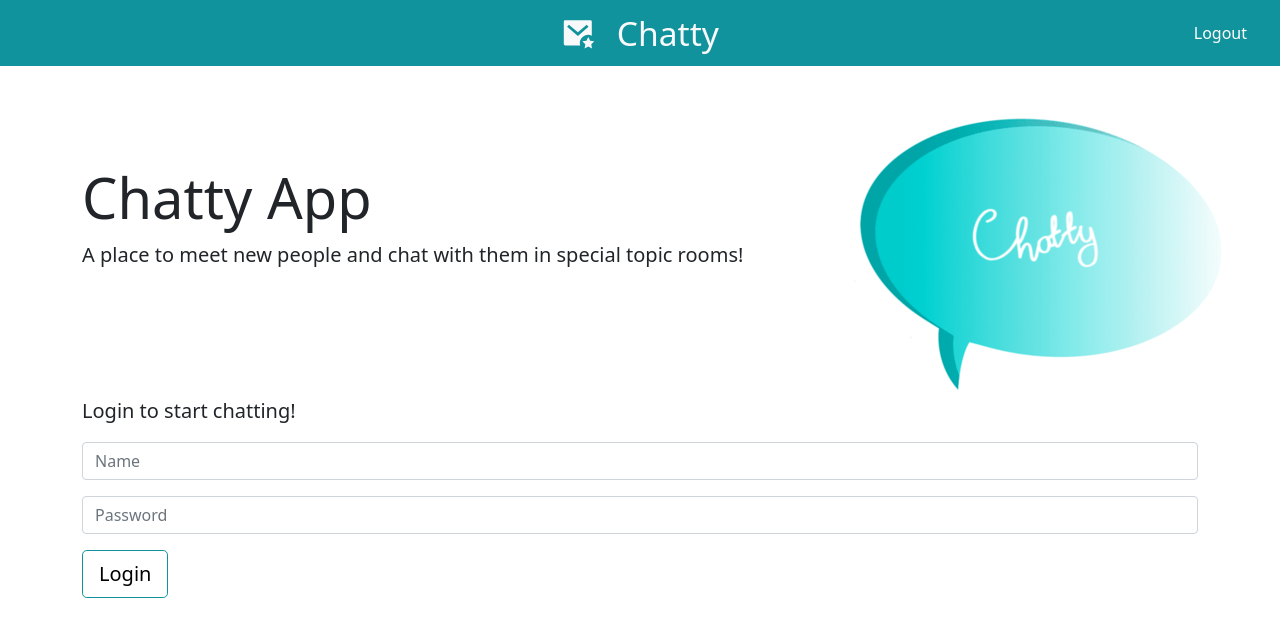
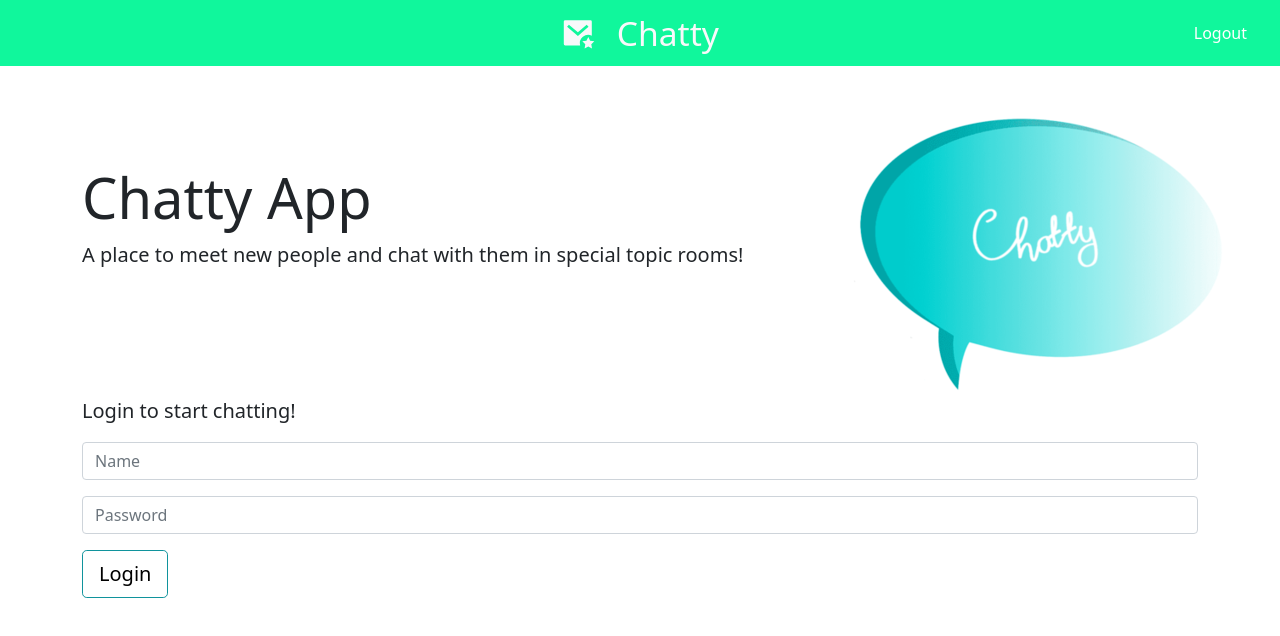
Before and after one commit to patrmus054/HYC-2021, a React (Create React App) app in the folder chat/: page /login in a window 1280 px wide. Shown: the top 636 px of the page. Built offline with nearby package versions, Linux system fonts and the light colour scheme.

Commit message:
test change

```diff
--- a/chat/src/Navbar/Navbar.css
+++ b/chat/src/Navbar/Navbar.css
@@ -1,5 +1,5 @@
 .bg-teal {
-  background-color: rgb(16, 147, 156);
+  background-color: rgb(16, 247, 156);
 }
 
 .logo {
```
